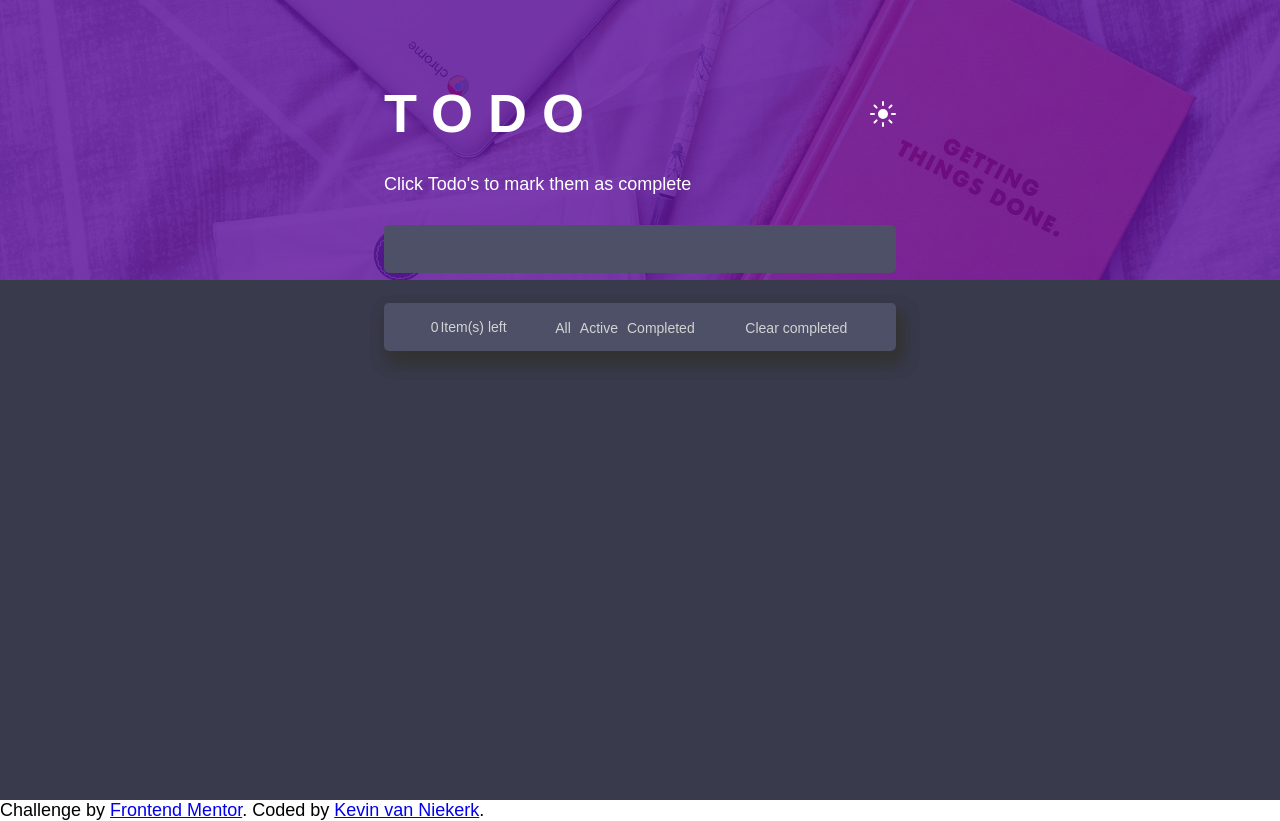
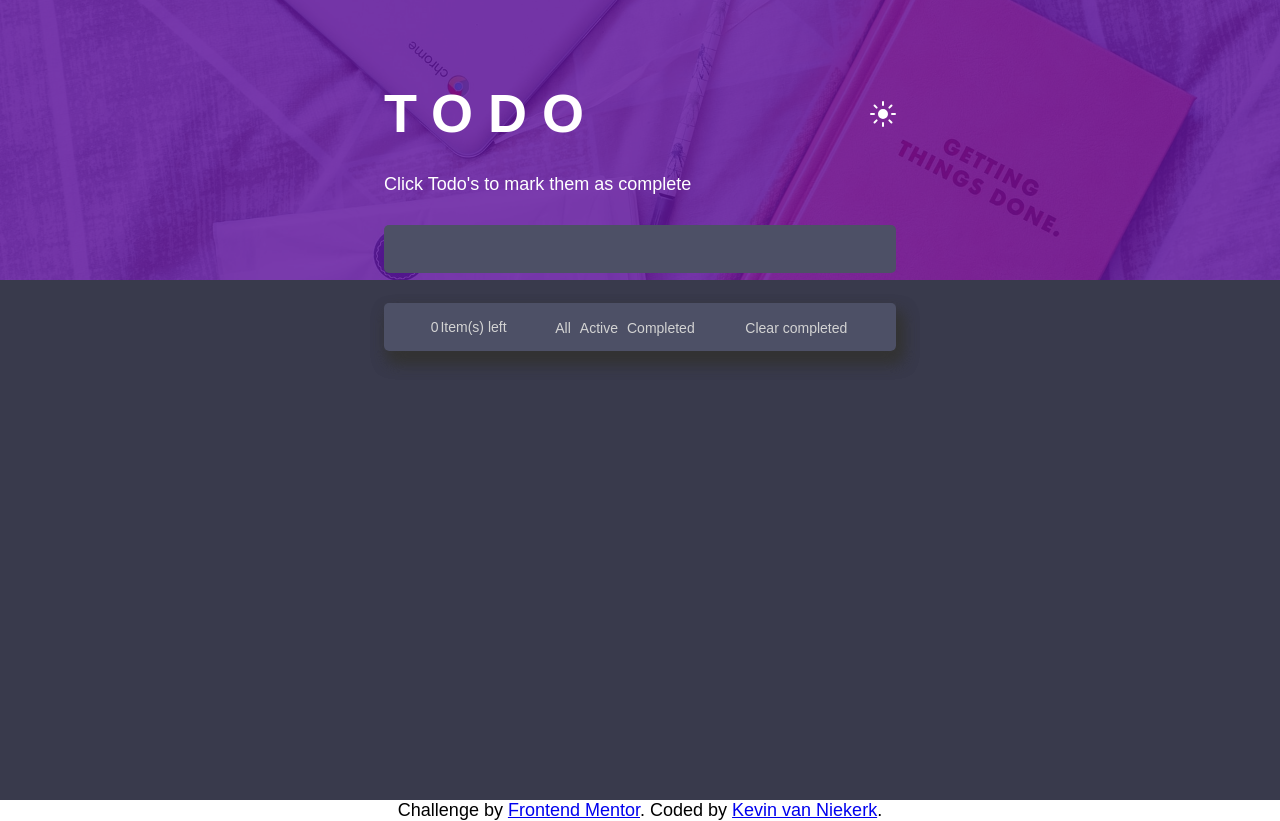
Before and after one commit to MythMatician/Todo-App, a plain HTML site: page index.html in a window 1280 px wide. Drawn offline with Linux system fonts and the light colour scheme.

Commit message:
Update style.css

```diff
--- a/styles/style.css
+++ b/styles/style.css
@@ -172,6 +172,11 @@ body {
   text-decoration: line-through;
 }
 
+.attribution {
+    text-align: center;
+    background-color: inherit;
+}
+
 @media (max-width: 1200px) {
   .container {
     width: 70vw;
```
